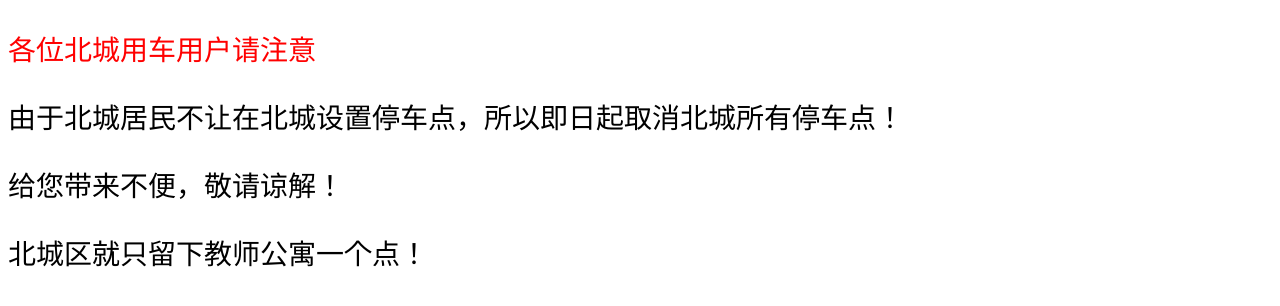
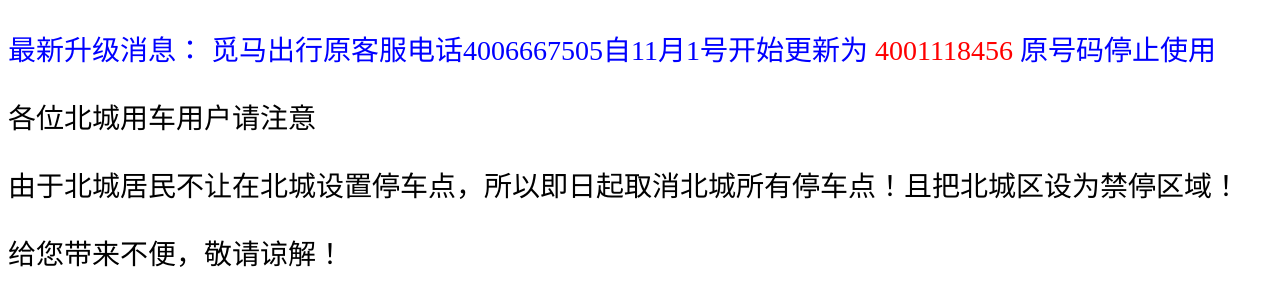
Before and after one commit to hengxingyema/simpleads, a website: page public/index.html in a window 1280 px wide. Drawn offline with Linux system fonts and the light colour scheme.

Commit message:
fix广告

```diff
--- a/public/index.html
+++ b/public/index.html
@@ -8,12 +8,15 @@
 </head>
 <body>
 	<div class="commit">
-		<p style="color: red;">各位北城用车用户请注意</p>
-		<p>由于北城居民不让在北城设置停车点，所以即日起取消北城所有停车点！</p>
+		<p style="color: blue;">
+			最新升级消息：
+			觅马出行原客服电话4006667505自11月1号开始更新为
+			<span style="color: red;">4001118456</span>
+			原号码停止使用
+		</p>
+		<p>各位北城用车用户请注意</p>
+		<p>由于北城居民不让在北城设置停车点，所以即日起取消北城所有停车点！且把北城区设为禁停区域！</p>
 		<p>给您带来不便，敬请谅解！</p>
-		<p>北城区就只留下教师公寓一个点！</p>
-
-
 	</div>
 </body>
 </html>
```
